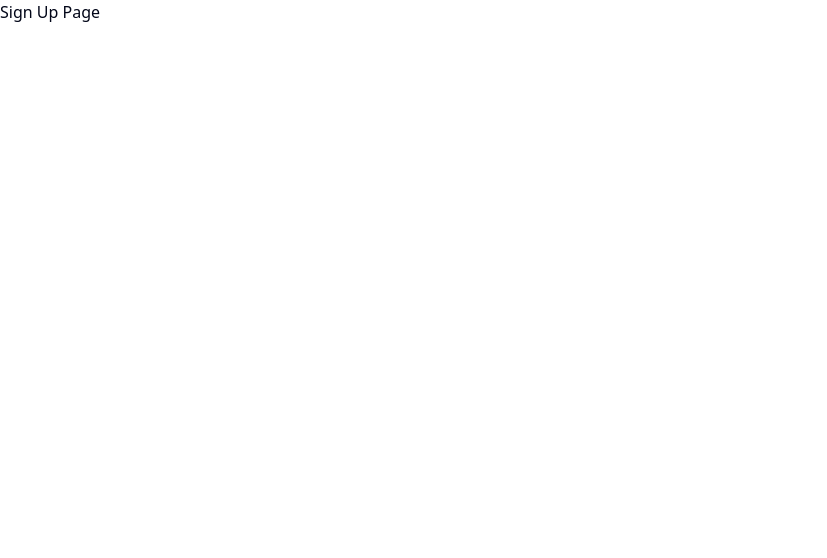
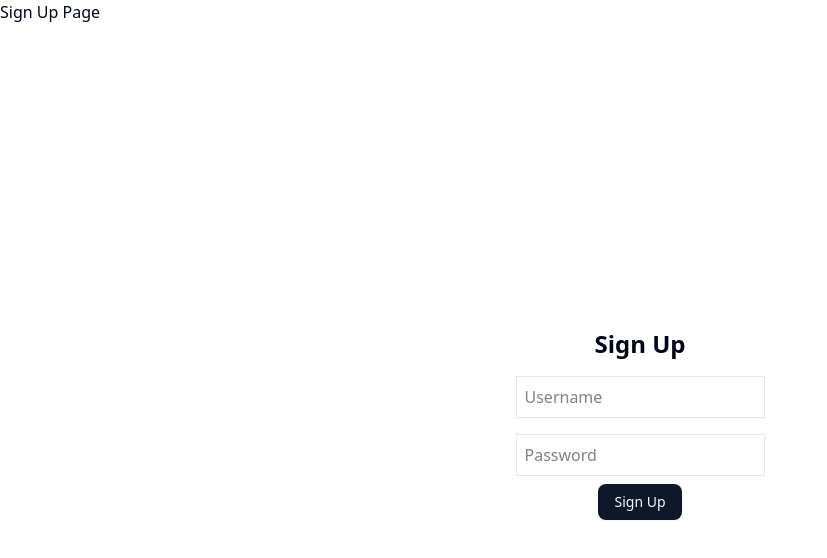
Before and after one commit to RevanToma/extras, a Next.js app in the folder banksajt/banksajt-frontend/: page /sign-up in a window 1280 px wide. Shown: the top 558 px of the page, without its empty margins (0-827 px from the left). Built offline with nearby package versions, Linux system fonts and the light colour scheme.

Commit message:
added sign in for mand sign up form

```diff
--- a/banksajt/banksajt-frontend/actions/user.actions.ts
+++ b/banksajt/banksajt-frontend/actions/user.actions.ts
@@ -4,11 +4,11 @@ import axios from "axios";
 
 
 
-export const createUser = async () => {
+export const createUser = async (username: string, password: string) => {
     try {
         const response = await axios.post("http://localhost:3001/users", {
-            username: "testuser",
-            password: "mypassword"
+            username,
+            password,
         });
 
         console.log("Response:", response.data);
@@ -18,10 +18,10 @@ export const createUser = async () => {
 };
 
 
-export const loginUser = async () => {
+export const loginUser = async (username: string, password: string) => {
     const response = await axios.post("http://localhost:3001/sessions", {
-        username: "testuser",
-        password: "mypassword"
+        username,
+        password
     });
     console.log("Token:", response.data);
 };
--- a/banksajt/banksajt-frontend/app/(auth)/sign-in/page.tsx
+++ b/banksajt/banksajt-frontend/app/(auth)/sign-in/page.tsx
@@ -1,4 +1,5 @@
 import { Metadata } from "next";
+import SignInForm from "./sign-in-form";
 
 
 
@@ -11,6 +12,7 @@ const SignInPage = () => {
 
     return <div>
         <h1>Sign In PAge</h1>
+        <SignInForm />
     </div>
 }
 export default SignInPage;
--- /dev/null
+++ b/banksajt/banksajt-frontend/app/(auth)/sign-in/sign-in-form.tsx
@@ -0,0 +1,42 @@
+"use client";
+import { useState } from "react";
+import axios from "axios";
+import { useRouter } from "next/navigation";
+import { loginUser } from "@/actions/user.actions";
+import { Button } from "@/components/ui/button";
+
+const SignInForm = () => {
+    const [username, setUsername] = useState("");
+    const [password, setPassword] = useState("");
+    const router = useRouter();
+
+    const handleLogin = async () => {
+        await loginUser(username, password);
+        // router.push("/me/accounts");
+    };
+
+    return (
+        <div className="min-h-screen flex flex-col items-center justify-center gap-2">
+            <h2 className="text-2xl font-bold">Login</h2>
+            <input
+                type="text"
+                placeholder="Username"
+                className="border p-2 mt-2"
+                value={username}
+                onChange={(e) => setUsername(e.target.value)}
+            />
+            <input
+                type="password"
+                placeholder="Password"
+                className="border p-2 mt-2"
+                value={password}
+                onChange={(e) => setPassword(e.target.value)}
+            />
+            <Button onClick={handleLogin} className="mt-4 px-4 py-2">
+                Login
+            </Button>
+        </div>
+    );
+}
+
+export default SignInForm;
--- a/banksajt/banksajt-frontend/app/(auth)/sign-up/page.tsx
+++ b/banksajt/banksajt-frontend/app/(auth)/sign-up/page.tsx
@@ -1,4 +1,5 @@
 import { Metadata } from "next";
+import SignUpForm from "./sign-up-form";
 
 
 export const metaData: Metadata = {
@@ -11,6 +12,7 @@ const SignUpPage = () => {
 
     return <div>
         <h1>Sign Up Page</h1>
+        <SignUpForm />
     </div>
 }
 export default SignUpPage;
--- /dev/null
+++ b/banksajt/banksajt-frontend/app/(auth)/sign-up/sign-up-form.tsx
@@ -0,0 +1,43 @@
+"use client";
+import { useState } from "react";
+import { useRouter } from "next/navigation";
+import { createUser } from "@/actions/user.actions";
+import { Button } from "@/components/ui/button";
+
+const SignUpForm = () => {
+    const [username, setUsername] = useState("");
+    const [password, setPassword] = useState("");
+    const router = useRouter();
+
+
+    // handle sin in if successfull route to home page
+    const handleSignIn = async () => {
+        await createUser(username, password);
+        router.push("/");
+    }
+
+
+    return (
+        <div className="min-h-screen flex flex-col items-center justify-center gap-2">
+            <h2 className="text-2xl font-bold">Sign Up</h2>
+            <input
+                type="text"
+                placeholder="Username"
+                className="border p-2 mt-2"
+                value={username}
+                onChange={(e) => setUsername(e.target.value)}
+            />
+            <input
+                type="password"
+                placeholder="Password"
+                className="border p-2 mt-2"
+                value={password}
+                onChange={(e) => setPassword(e.target.value)}
+            />
+            <Button onClick={handleSignIn} className="cursor-pointer">
+                Sign Up
+            </Button>
+        </div>
+    );
+}
+export default SignUpForm
```
